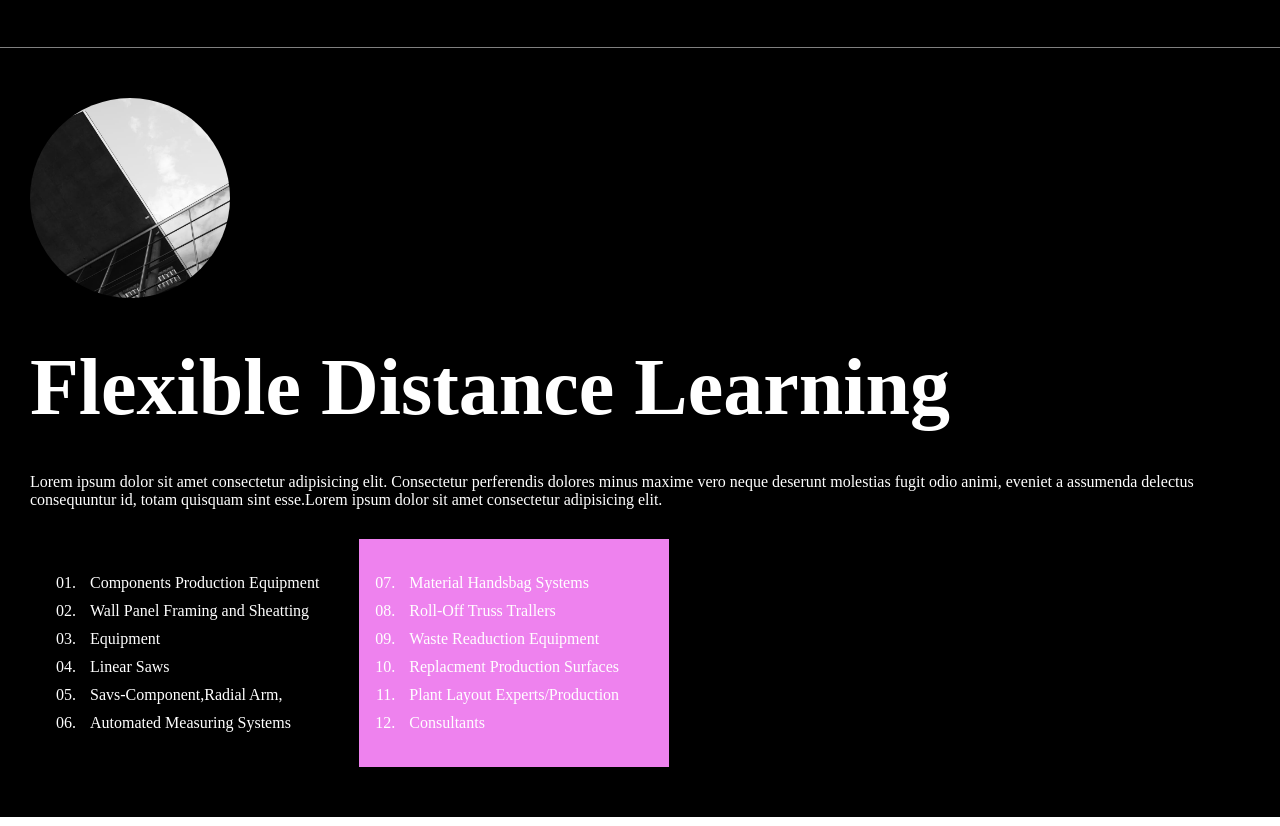
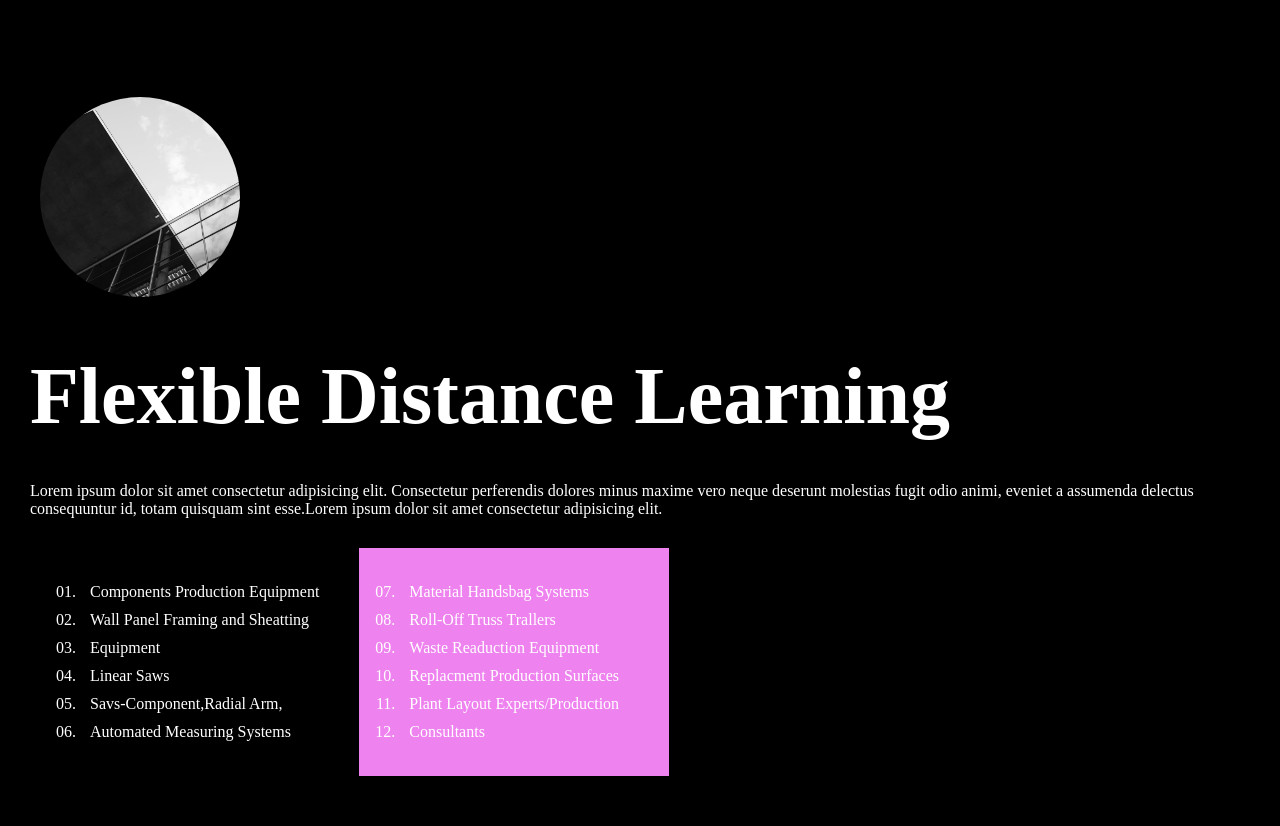
Before and after one commit to K0N0HATV/the_best_team_1, a plain HTML site: page page_B.html in a window 1280 px wide. Shown: the part 3181-4007 px from the top of the page. Drawn offline with Linux system fonts and the light colour scheme.

Commit message:
delete border

```diff
--- a/style_B.css
+++ b/style_B.css
@@ -194,6 +194,7 @@
 .main_4 {
     background-color: black;
     color: white;
+
 }
 
 .face {
@@ -233,13 +234,14 @@
 .main_5 {
     background-color: black;
     color: white;
-    border-top: 1px solid gray;
+  margin: 0;
 
 }
 
 
 .last {
-    margin: 50px 50px 10px 30px;
+    margin: 0px 50px 10px 30px;
+    padding: 50px 0 10px 10px;
 
 }
 
```
